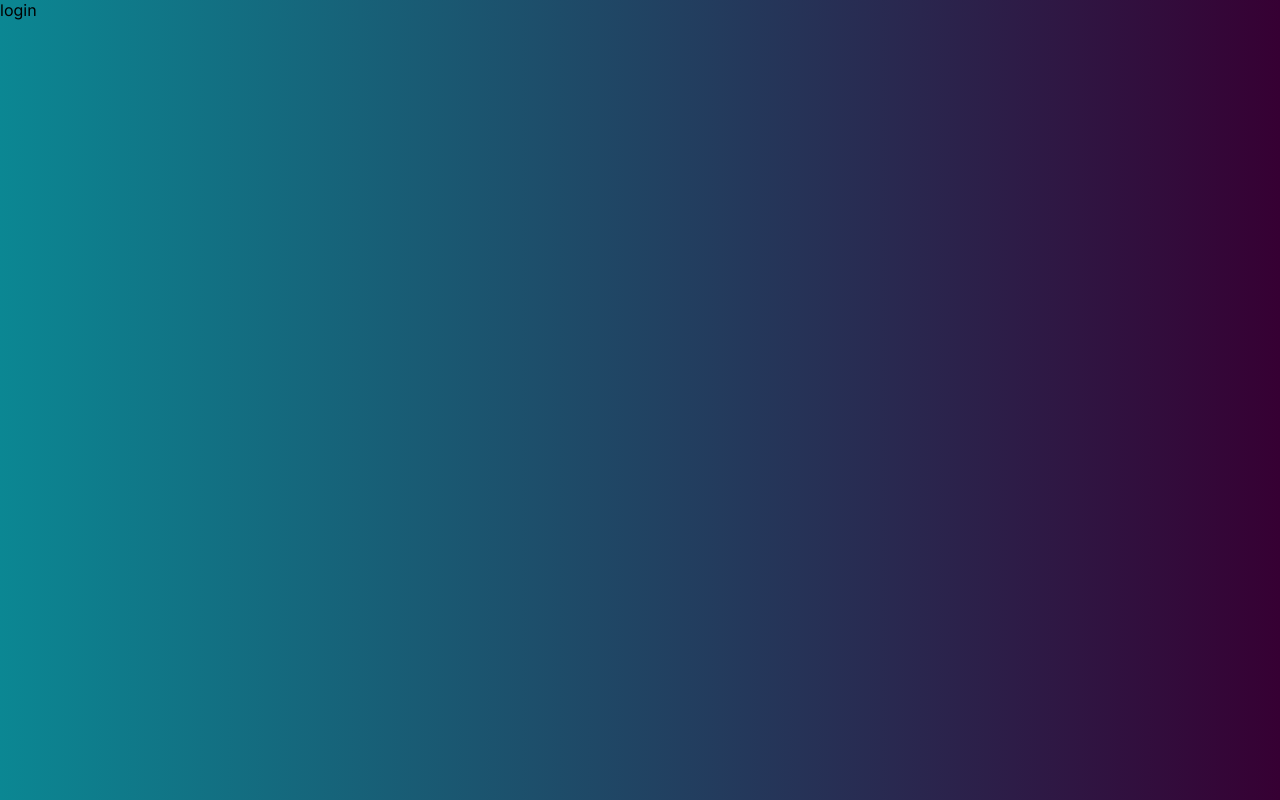
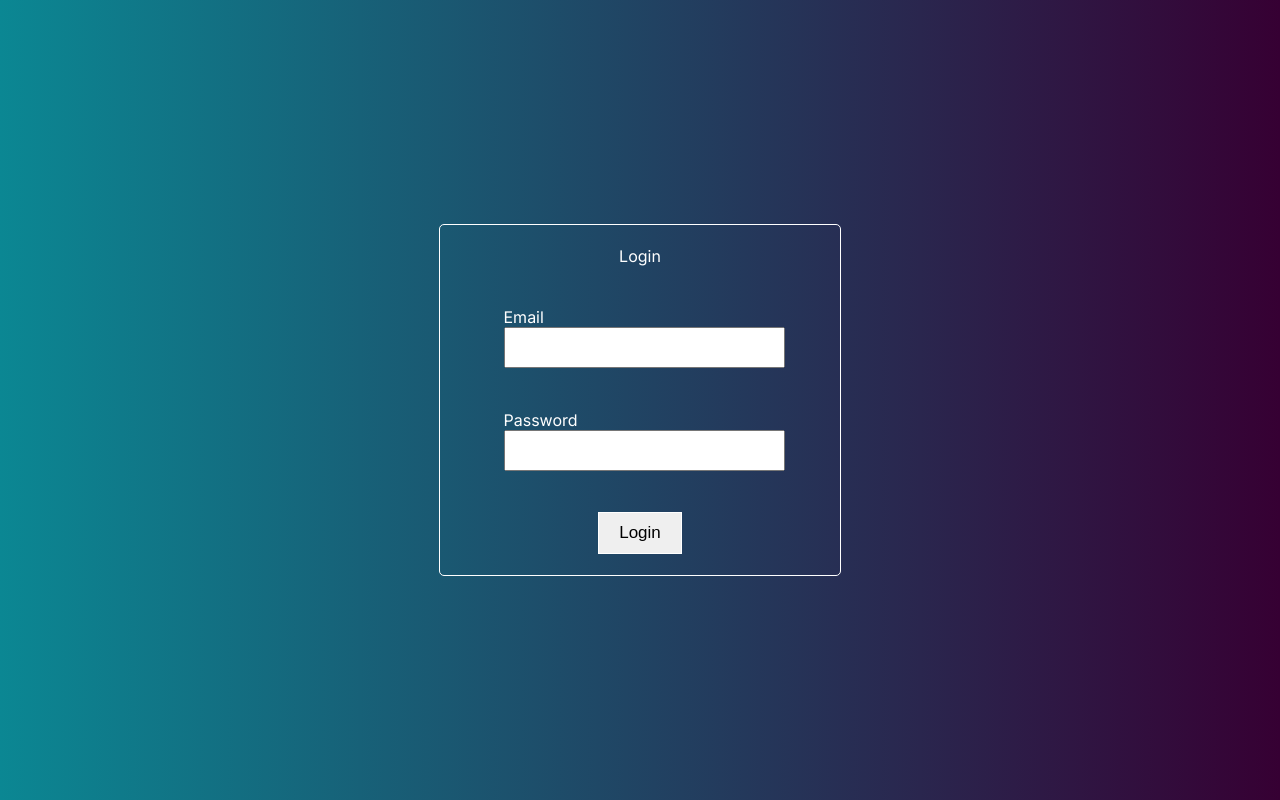
Before and after one commit to BhargavaRam123/quoteimageapp, a Next.js app: page /login in a window 1280 px wide. Built offline with nearby package versions, Linux system fonts and the light colour scheme.

Commit message:
login functionality implemented

```diff
--- a/src/app/login/login.module.css
+++ b/src/app/login/login.module.css
@@ -1,2 +1,28 @@
 .container {
+  display: flex;
+  flex-direction: column;
+  align-items: center;
+  justify-content: space-around;
+  height: 350px;
+  width: 400px;
+  border: 1px solid white;
+  border-radius: 5px;
+  color: white;
 }
+.maincontainer {
+  width: 100vw;
+  height: 100vh;
+  display: flex;
+  justify-content: center;
+  align-items: center;
+}
+.btn {
+  padding: 10px 20px;
+  font-size: 17px;
+  border: 1px solid white;
+  transition: transform 0.5s;
+}
+
+.btn:hover {
+  transform: translateY(-10px);
+}
--- a/src/app/login/page.js
+++ b/src/app/login/page.js
@@ -1,8 +1,54 @@
+"use client";
+import { useState } from "react";
+import User from "../services/operations/user";
 import styles from "./login.module.css";
 export default function Login() {
+  const { login_op } = User();
+  const [obj, setobj] = useState({
+    email: "",
+    password: "",
+  });
+  async function handleonsubmit(e) {
+    e.preventDefault();
+    login_op(obj);
+  }
+  function handlechange(e) {
+    setobj((p) => ({ ...p, [e.target.name]: e.target.value }));
+  }
   return (
-    <div>
-      <div className={styles.container}>login</div>
+    <div className={styles.maincontainer}>
+      <form onSubmit={handleonsubmit}>
+        <div className={styles.container}>
+          <div>Login</div>
+
+          <div>
+            <div>Email</div>
+            <div>
+              <input
+                type="text"
+                value={obj.email}
+                name="email"
+                onChange={handlechange}
+              />
+            </div>
+          </div>
+          <div>
+            <div>Password</div>
+            <div>
+              <input
+                type="text"
+                value={obj.password}
+                name="password"
+                onChange={handlechange}
+              />
+            </div>
+          </div>
+
+          <div>
+            <button className={styles.btn}>Login</button>
+          </div>
+        </div>
+      </form>
     </div>
   );
 }
--- a/src/app/redux/slices/signupslice.js
+++ b/src/app/redux/slices/signupslice.js
@@ -1,7 +1,8 @@
 import { createSlice } from "@reduxjs/toolkit";
 const initialState = {
   email: "",
-  username: "",
+  firstname: "",
+  lastname: "",
   password: "",
   confirmpassword: "",
   otp: "",
@@ -13,7 +14,8 @@ export const Signupslice = createSlice({
     setuserdata(state, action) {
       console.log("setuser action data:", action.payload);
       state.email = action.payload.email;
-      state.username = action.payload.username;
+      state.firstname = action.payload.firstname;
+      state.lastname = action.payload.lastname;
       state.password = action.payload.password;
       state.confirmpassword = action.payload.confirmpassword;
     },
--- a/src/app/services/operations/api.js
+++ b/src/app/services/operations/api.js
@@ -2,4 +2,5 @@ const BASE_API_URL = "http://localhost:3001/api/auth";
 export const Userroutes = {
   signup: BASE_API_URL + "/signup",
   sendotp: BASE_API_URL + "/sendotp",
+  login: BASE_API_URL + "/login",
 };
--- a/src/app/services/operations/user.js
+++ b/src/app/services/operations/user.js
@@ -3,13 +3,10 @@ import { useRouter } from "next/navigation";
 import { apiconnector } from "../apiconnector";
 import { Userroutes } from "./api";
 import toast from "react-hot-toast";
-import { UseSelector, useSelector } from "react-redux";
 export default function User() {
-  const { email, password, confirmpassword, username, otp } = useSelector(
-    (state) => state.Signup
-  );
   const router = useRouter();
-  async function sendotpop() {
+  async function sendotpop(email) {
+    console.log("email value is:", email);
     const toastid = toast.loading("Loading....");
     try {
       const otpres = await apiconnector("POST", Userroutes.sendotp, {
@@ -20,30 +17,59 @@ export default function User() {
       toast.dismiss(toastid);
       toast.success("Otp Sent To the mail");
     } catch (error) {
-      console.log("error occured in sendotpop function :", error.message);
+      console.log("error occured in sendotpop function :", error);
       toast.dismiss(toastid);
       toast.error("Error Occured");
     }
   }
-  async function startsignup() {
+  async function startsignup({
+    email,
+    password,
+    confirmpassword,
+    firstname,
+    lastname,
+    otp1,
+  }) {
+    console.log(email, password, firstname, lastname, otp1);
     const toastid = toast.loading("Loading....");
     try {
       const signupres = await apiconnector("POST", Userroutes.signup, {
-        email,
-        password,
-        confirmpassword,
-        username,
-        otp,
+        firstName: firstname,
+        lastName: lastname,
+        email: email,
+        password: password,
+        confirmpassword: confirmpassword,
+        otp: otp1,
       });
       console.log("Signing Up", signupres);
-      router.push("/");
+
+      router.push("/login");
       toast.dismiss(toastid);
       toast.success("Signed Up");
     } catch (error) {
-      console.log("error occured in signup function :", error.message);
+      console.log("error occured in signup function :", error);
       toast.dismiss(toastid);
       toast.error("Error Occured");
     }
   }
-  return { sendotpop, startsignup };
+  async function login_op({ email, password }) {
+    const toastid = toast.loading("Loading....");
+    try {
+      console.log("email and password", email, password);
+      const loginres = await apiconnector("POST", Userroutes.login, {
+        email: email,
+        password: password,
+      });
+      console.log("login response:", loginres);
+
+      // router.push("/");
+      toast.dismiss(toastid);
+      toast.success("Logged In");
+    } catch (error) {
+      console.log("error occured in login_op function :", error);
+      toast.dismiss(toastid);
+      toast.error("Error Occured");
+    }
+  }
+  return { sendotpop, startsignup, login_op };
 }
```
Also changed, not shown: src/app/otp/page.js (+15 -4 lines), src/app/signup/page.js (+20 -6 lines).
